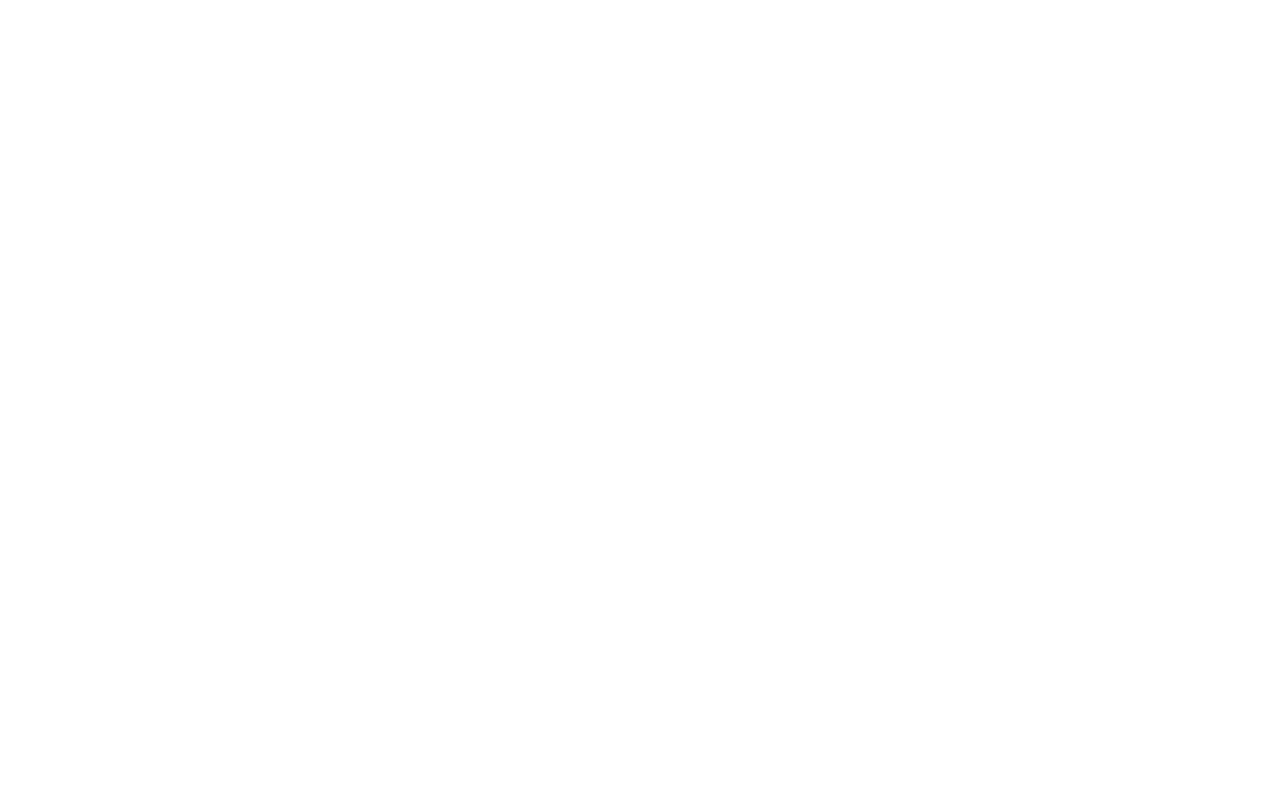
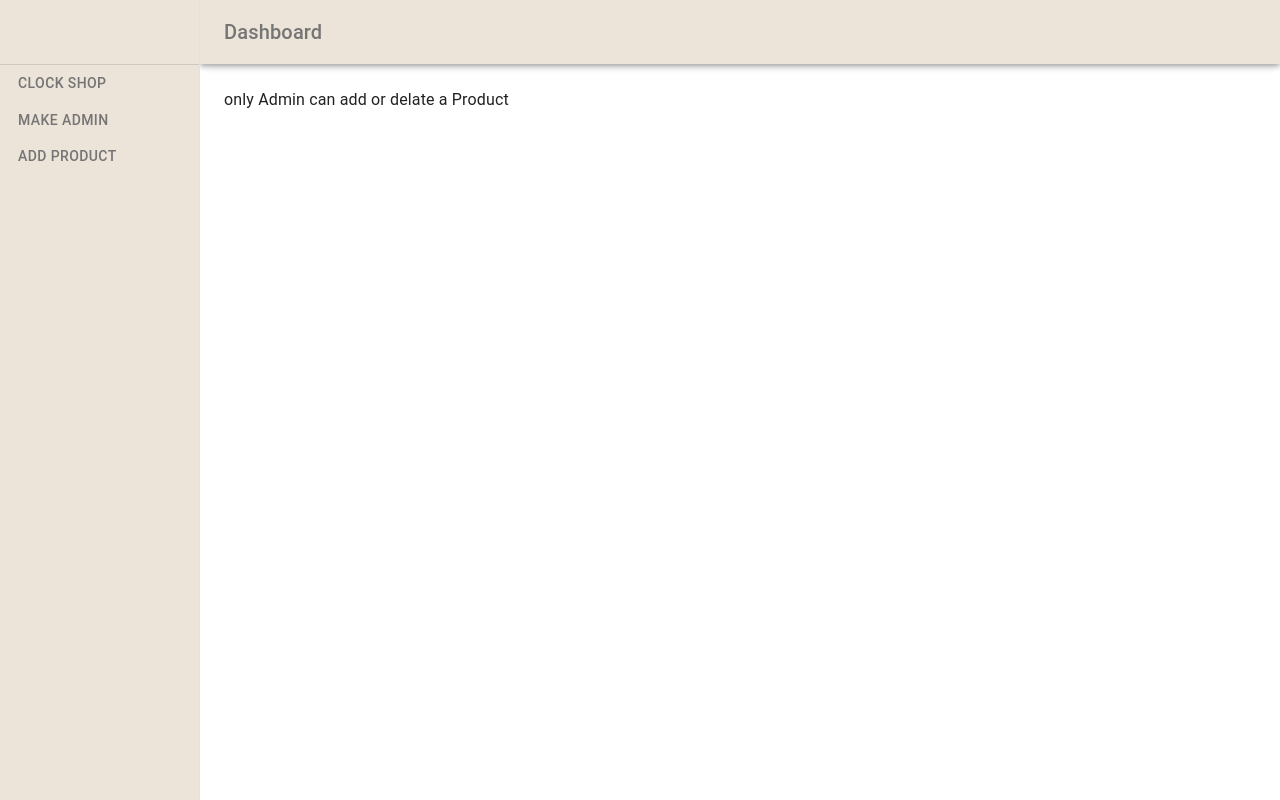
Before and after one commit to programmersajeeb/japanese_project_1, a React (Create React App) app: page /dashboard/addproduct in a window 1280 px wide. Before the commit this address had no page. Built offline with nearby package versions, Linux system fonts and the light colour scheme.

Commit message:
add dashboard nestin Route

```diff
--- a/src/App.js
+++ b/src/App.js
@@ -1,11 +1,13 @@
-import { Box } from '@mui/material';
-import React from 'react';
-import { BrowserRouter, Route, Routes } from 'react-router-dom';
-import Home from './components/home/Home/Home';
-import Mission from './components/Mission/Mission';
-import Jobs from './components/Jobs/Jobs';
-import Company from './components/CompanyProfile/Company';
-import Dashboard from './components/dashboard/Dashboard/Dashboard';
+import { Box } from "@mui/material";
+import React from "react";
+import { BrowserRouter, Route, Routes } from "react-router-dom";
+import Company from "./components/CompanyProfile/Company";
+import AddProduct from "./components/dashboard/AddProduct/AddProduct";
+import Dashboard from "./components/dashboard/Dashboard/Dashboard";
+import MakeAdmin from "./components/dashboard/MakeAdmin/MakeAdmin";
+import Home from "./components/home/Home/Home";
+import Jobs from "./components/Jobs/Jobs";
+import Mission from "./components/Mission/Mission";
 function App() {
   return (
     <Box>
@@ -16,11 +18,14 @@
           <Route path="/mission" element={<Mission />} />
           <Route path="/job" element={<Jobs />} />
           <Route path="/company" element={<Company />} />
-					<Route path="dashboard" element={  <Dashboard /> } />
+          <Route path="/dashboard/*" element={<Dashboard />}>
+					<Route path="makeAdmin" element={<MakeAdmin />} />
+          <Route path="addproduct" element={<AddProduct />} />
+          </Route>
         </Routes>
       </BrowserRouter>
     </Box>
   );
 }
 
-export default App
+export default App;
--- /dev/null
+++ b/src/components/dashboard/AddProduct/AddProduct.js
@@ -0,0 +1,11 @@
+import React from 'react';
+
+const AddProduct = () => {
+  return (
+    <div>
+      only Admin can add or delate a Product
+    </div>
+  );
+};
+
+export default AddProduct;
--- a/src/components/dashboard/Dashboard/Dashboard.js
+++ b/src/components/dashboard/Dashboard/Dashboard.js
@@ -1,29 +1,28 @@
-import * as React from 'react';
-import PropTypes from 'prop-types';
-import AppBar from '@mui/material/AppBar';
-import Box from '@mui/material/Box';
-import CssBaseline from '@mui/material/CssBaseline';
-import Divider from '@mui/material/Divider';
-import Drawer from '@mui/material/Drawer';
-import IconButton from '@mui/material/IconButton';
-import MenuIcon from '@mui/icons-material/Menu';
-import Toolbar from '@mui/material/Toolbar';
-import Typography from '@mui/material/Typography';
-import { Route, Routes, Link, useLocation } from 'react-router-dom';
-import {Button} from '@mui/material';
+import MenuIcon from "@mui/icons-material/Menu";
+import { Button } from "@mui/material";
+import AppBar from "@mui/material/AppBar";
+import Box from "@mui/material/Box";
+import CssBaseline from "@mui/material/CssBaseline";
+import Divider from "@mui/material/Divider";
+import Drawer from "@mui/material/Drawer";
+import IconButton from "@mui/material/IconButton";
+import Toolbar from "@mui/material/Toolbar";
+import Typography from "@mui/material/Typography";
+import PropTypes from "prop-types";
+import * as React from "react";
+import { Link, Outlet, Route, Routes, useLocation } from "react-router-dom";
 // import DashboardHome from '../DashboardHome/DashboardHome';
 // import MakeAdmin from '../MakeAdmin/MakeAdmin';
 // import AddProduct from '../AddProduct/AddProduct';
 // import ManageProducts from '../ManageProducts/ManageProducts';
 // import useAuth from '../../../hooks/useAuth';
 // import AdminRoute from '../../Login/AdminRoute/AdminRoute';
-import DashboardHome from './DashboardHome/DashboardHome';
-import MakeAdmin from '../MakeAdmin/MakeAdmin';
+import DashboardHome from "./DashboardHome/DashboardHome";
 
 const drawerWidth = 200;
 
 function Dashboard(props) {
-    const {window} = props;
+  const { window } = props;
   const [mobileOpen, setMobileOpen] = React.useState(false);
   let location = useLocation();
   // const {admin} = useAuth();
@@ -32,25 +31,36 @@
   };
 
   const drawer = (
-        <div style={{backgroundColor:"rgba(193,164,130,.3)", minHeight:"100vh"}}>
-            <Toolbar/>
-            <Divider/>
-            <Box style={{paddingLeft:"10px"}}>
+    <div
+      style={{ backgroundColor: "rgba(193,164,130,.3)", minHeight: "100vh" }}
+    >
+      <Toolbar />
+      <Divider />
+      <Box style={{ paddingLeft: "10px" }}>
         <Box>
-            <Box style={{textAlign:"left"}}>
-            <Link style={{textDecoration:"none", color:"#757575"}} to="/">
+          <Box style={{ textAlign: "left" }}>
+            <Link style={{ textDecoration: "none", color: "#757575" }} to="/">
               <Button color="inherit">Clock Shop</Button>
             </Link>
           </Box>
-            <Box style={{textAlign:"left"}}>
+          <Box style={{ textAlign: "left" }}>
             {/* <Link style={{textDecoration:"none", color:"#757575"}} to={`${url}`}>
                 <Button color="inherit">Dashboard</Button>
             </Link> */}
           </Box>
         </Box>
         <Box>
-                        <Link style={{textDecoration:"none", color:"#757575"}} to="/Dashboard/makeAdmin">
+          <Link
+            style={{ textDecoration: "none", color: "#757575" }}
+            to="/Dashboard/makeAdmin"
+          >
             <Button color="inherit">Make Admin</Button>
+          </Link>
+          <Link
+            style={{ textDecoration: "none", color: "#757575" }}
+            to="/Dashboard/addproduct"
+          >
+            <Button color="inherit">Add Product</Button>
           </Link>
         </Box>
         {/* <Box>
@@ -63,32 +73,32 @@
                             <Button color="inherit">Manage Products</Button>
                         </Link>
                         </Box> */}
-
       </Box>
-
     </div>
   );
 
-    const container = window !== undefined
-        ? () => window().document.body
-        : undefined;
+  const container =
+    window !== undefined ? () => window().document.body : undefined;
 
   return (
-        <Box sx={{
-                display: 'flex'
-            }}>
-            <CssBaseline/>
+    <Box
+      sx={{
+        display: "flex",
+      }}
+    >
+      <CssBaseline />
       <AppBar
         position="fixed"
         sx={{
           width: {
             sm: `calc(100% - ${drawerWidth}px)`,
-                        backgroundColor:"rgba(193,164,130,.3)"
+            backgroundColor: "rgba(193,164,130,.3)",
           },
           ml: {
-                        sm: `${drawerWidth}px`
-                    }
-                }}>
+            sm: `${drawerWidth}px`,
+          },
+        }}
+      >
         <Toolbar>
           <IconButton
             color="inherit"
@@ -98,12 +108,18 @@
             sx={{
               mr: 2,
               display: {
-                                sm: 'none'
-                            }
-                        }}>
-                        <MenuIcon/>
+                sm: "none",
+              },
+            }}
+          >
+            <MenuIcon />
           </IconButton>
-                    <Typography variant="h6" noWrap="noWrap" color="#757575" component="div">
+          <Typography
+            variant="h6"
+            noWrap="noWrap"
+            color="#757575"
+            component="div"
+          >
             Dashboard
           </Typography>
         </Toolbar>
@@ -112,13 +128,14 @@
         component="nav"
         sx={{
           width: {
-                        sm: drawerWidth
+            sm: drawerWidth,
           },
           flexShrink: {
-                        sm: 0
-                    }
+            sm: 0,
+          },
         }}
-                aria-label="mailbox folders">
+        aria-label="mailbox folders"
+      >
         {/* The implementation can be swapped with js to avoid SEO duplication of links. */}
         <Drawer
           container={container}
@@ -130,29 +147,31 @@
           }}
           sx={{
             display: {
-                            xs: 'block',
-                            sm: 'none'
+              xs: "block",
+              sm: "none",
             },
-                        '& .MuiDrawer-paper' : {
-                            boxSizing: 'border-box',
-                            width: drawerWidth
-                        }
-                    }}>
+            "& .MuiDrawer-paper": {
+              boxSizing: "border-box",
+              width: drawerWidth,
+            },
+          }}
+        >
           {drawer}
         </Drawer>
         <Drawer
           variant="permanent"
           sx={{
             display: {
-                            xs: 'none',
-                            sm: 'block'
+              xs: "none",
+              sm: "block",
             },
-                        '& .MuiDrawer-paper' : {
-                            boxSizing: 'border-box',
-                            width: drawerWidth
-                        }
+            "& .MuiDrawer-paper": {
+              boxSizing: "border-box",
+              width: drawerWidth,
+            },
           }}
-                    open="open">
+          open="open"
+        >
           {drawer}
         </Drawer>
       </Box>
@@ -162,17 +181,18 @@
           flexGrow: 1,
           p: 3,
           width: {
-                        sm: `calc(100% - ${drawerWidth}px)`
-                    }
-                }}>
-                <Toolbar/>
+            sm: `calc(100% - ${drawerWidth}px)`,
+          },
+        }}
+      >
+        <Toolbar />
         {/* <BrowserRouter> */}
+            <Outlet />
         <Routes>
           {/* <Route exact="exact" path={path}>
                         <DashboardHome></DashboardHome>
                     </Route> */}
-                    <Route exact="exact" path="/" element={<DashboardHome />} />
-                    <Route exact="exact" path="/Dashboard/makeAdmin" element={<MakeAdmin />} />
+          <Route path="/" element={<DashboardHome />} />
           {/* <AdminRoute path={`${path}/addProduct`}>
                         <AddProduct></AddProduct>
                     </AdminRoute>
@@ -194,7 +214,7 @@
    * Injected by the documentation to work in an iframe.
    * You won't need it on your project.
    */
-    window: PropTypes.func
+  window: PropTypes.func,
 };
 
 export default Dashboard;
--- a/src/components/dashboard/MakeAdmin/MakeAdmin.js
+++ b/src/components/dashboard/MakeAdmin/MakeAdmin.js
@@ -4,6 +4,7 @@
   return (
     <div>
       <p>make admin</p>
+      <p>makeAdmin page ana sesh</p>
     </div>
   );
 };
```
Also changed, not shown: 2 other files (tests, documents, lock files or other folders). Lines whose indentation alone changed are shown as unchanged.
